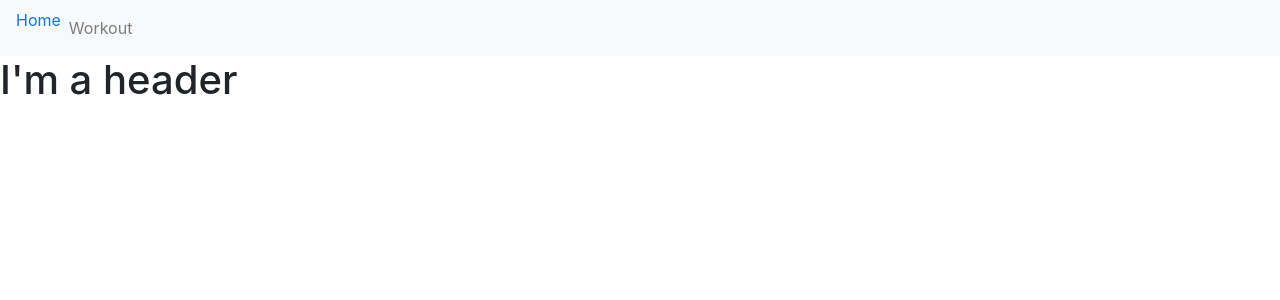
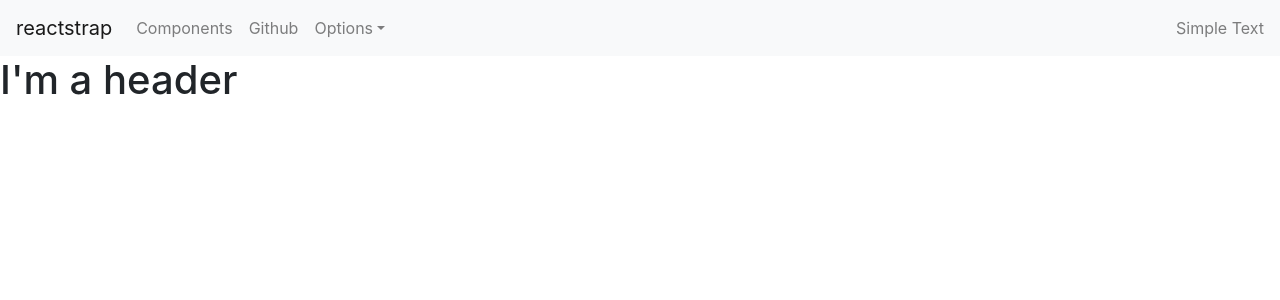
Before and after one commit to b-bryant18/Mental-Health, a React (Create React App) app in the folder mental_react/: page / in a window 1280 px wide. Shown: the top 300 px of the page. Built offline with nearby package versions, Linux system fonts and the light colour scheme.

Commit message:
Imported useState from react and created Navigation component with dropdown option menu

```diff
--- a/mental_react/src/App.js
+++ b/mental_react/src/App.js
@@ -1,18 +1,18 @@
 import React from 'react';
 import {BrowserRouter as Router, Route} from "react-router-dom";
-import Navbar from "./components/Navbar";
 import Header from "./components/Header";
 import Wrapper from "./components/Wrapper";
 import Home from "./pages/Home";
 import Workout from "./pages/Workout";
 import Footer from "./components/Footer";
+import Navigation from './components/Navbar';
 import './App.css';
 
 function App() {
   return (
     <div>
       <Router>
-        <Navbar />
+        <Navigation/>
         <Header />
         <Wrapper>
           <Route path ="/" component ={Home} />
--- a/mental_react/src/components/Navbar/index.js
+++ b/mental_react/src/components/Navbar/index.js
@@ -1,33 +1,132 @@
-import React from 'react';
-import { Link } from 'react-router-dom';
-import './style.css';
+import React, {useState} from 'react';
+import {
+    Collapse,
+    Navbar,
+    NavbarToggler,
+    NavbarBrand,
+    Nav,
+    NavItem,
+    NavLink,
+    UncontrolledDropdown,
+    DropdownToggle,
+    DropdownMenu,
+    DropdownItem,
+    NavbarText
+} from 'reactstrap';
 
-// Change classname of navbar or add one from bootstrap
-function Navbar() {
+const Navigation = (props) => {
+    const [isOpen, setIsOpen] = useState(false);
+
+    const toggle = () => setIsOpen(!isOpen);
+
     return (
-        <nav className="navbar navbar-expand-lg navbar-light bg-light">
-            <div>
-                <ul className="navbar-nav">
-                    <li className="nav-item">
-                        <Link
-                            to="/"
-                            className={
-                                window.location.pathname === "/" || window.location.pathname === "/home" ? "nav-link-active" : "nav-link"}
-                           >Home</Link>
-                    </li>
-                    <li className="nav-item">
-                    <Link
-                    to="/workout"
-                    className={
-                        window.location.pathname === "workout" ? "nav-link-active" : "nav-link"}
-                        >
-                            Workout
-                        </Link>
-                    </li>
-                </ul>
-            </div>
-        </nav>
-    )
+        <div>
+            <Navbar color="light" light expand="md">
+                <NavbarBrand href="/">reactstrap</NavbarBrand>
+                <NavbarToggler onClick={toggle} />
+                <Collapse isOpen={isOpen} navbar>
+                    <Nav className="mr-auto" navbar>
+                        <NavItem>
+                            <NavLink href="/components/">Components</NavLink>
+                        </NavItem>
+                        <NavItem>
+                            <NavLink href="https://github.com/reactstrap/reactstrap">Github</NavLink>
+                        </NavItem>
+                        <UncontrolledDropdown nav inNavbar>
+                            <DropdownToggle nav caret>
+                                Options
+                    </DropdownToggle>
+                            <DropdownMenu right>
+                                <DropdownItem>
+                                    Option 1
+                        </DropdownItem>
+                                <DropdownItem>
+                                    Option 2
+                        </DropdownItem>
+                                <DropdownItem divider />
+                                <DropdownItem>
+                                    Reset
+                        </DropdownItem>
+                            </DropdownMenu>
+                        </UncontrolledDropdown>
+                    </Nav>
+                    <NavbarText>Simple Text</NavbarText>
+                </Collapse>
+            </Navbar>
+        </div>
+    );
 }
 
-export default Navbar;
+export default Navigation;
+
+//   //Navbar Properties
+//   Navbar.propTypes = {
+//       light: PropTypes.bool,
+//       dark: PropTypes.bool,
+//       fixed: PropTypes.string,
+//       color: PropTypes.string,
+//       role: PropTypes.string,
+//       expand: PropTypes.oneOfType([PropTypes.bool, PropTypes.string]),
+//       tag: PropTypes.oneOfType([PropTypes.func, PropTypes.string])
+//       //Pass in custom element to use
+//   }
+
+//   //NavbarBrand Properties
+//   NavbarBrand.propTypes = {
+//       tag: PropTypes.oneOfType([PropTypes.func, PropTypes.string])
+//       //Pass in custom element to use
+//   }
+
+//   //NavbarText Properties
+//   NavbarText.propTypes = {
+//       tag: PropTypes.oneOfType([PropTypes.func, PropTypes.string])
+//       //Pass in custom element to use
+//   }
+
+//   //NavbarToggler Properties
+//   NavbarToggler.propTypes = {
+//       type: PropTypes.string,
+//       tag: PropTypes.oneOfType([PropTypes.func, PropTypes.string])
+//       //Pass in custom element to use
+//   }
+
+
+
+
+
+
+
+
+
+// import { Link } from 'react-router-dom';
+// import './style.css';
+
+// // Change classname of navbar or add one from bootstrap
+// function Navbar() {
+//     return (
+//         <nav className="navbar navbar-expand-lg navbar-light bg-light">
+//             <div>
+//                 <ul className="navbar-nav">
+//                     <li className="nav-item">
+//                         <Link
+//                             to="/"
+//                             className={
+//                                 window.location.pathname === "/" || window.location.pathname === "/home" ? "nav-link-active" : "nav-link"}
+//                            >Home</Link>
+//                     </li>
+//                     <li className="nav-item">
+//                     <Link
+//                     to="/workout"
+//                     className={
+//                         window.location.pathname === "workout" ? "nav-link-active" : "nav-link"}
+//                         >
+//                             Workout
+//                         </Link>
+//                     </li>
+//                 </ul>
+//             </div>
+//         </nav>
+//     )
+// }
+
+// export default Navbar;
```
